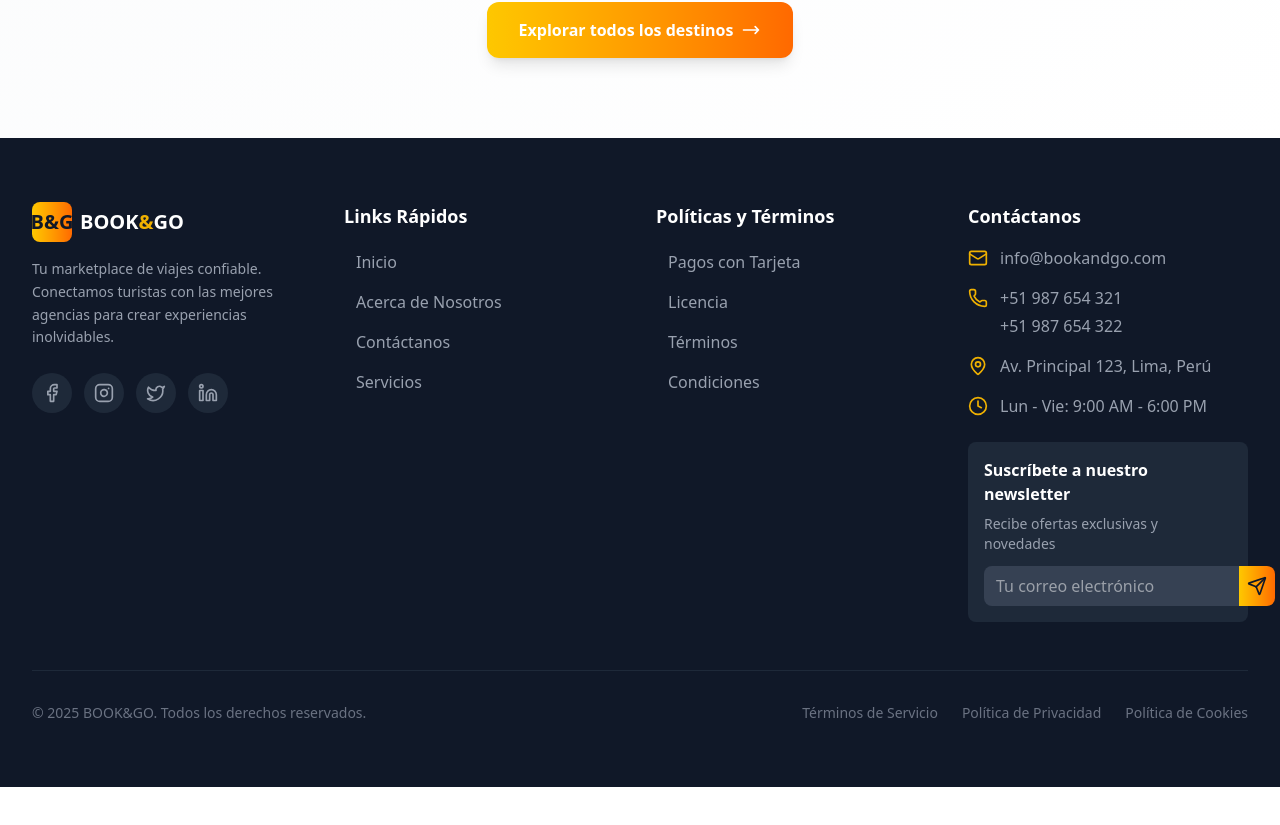
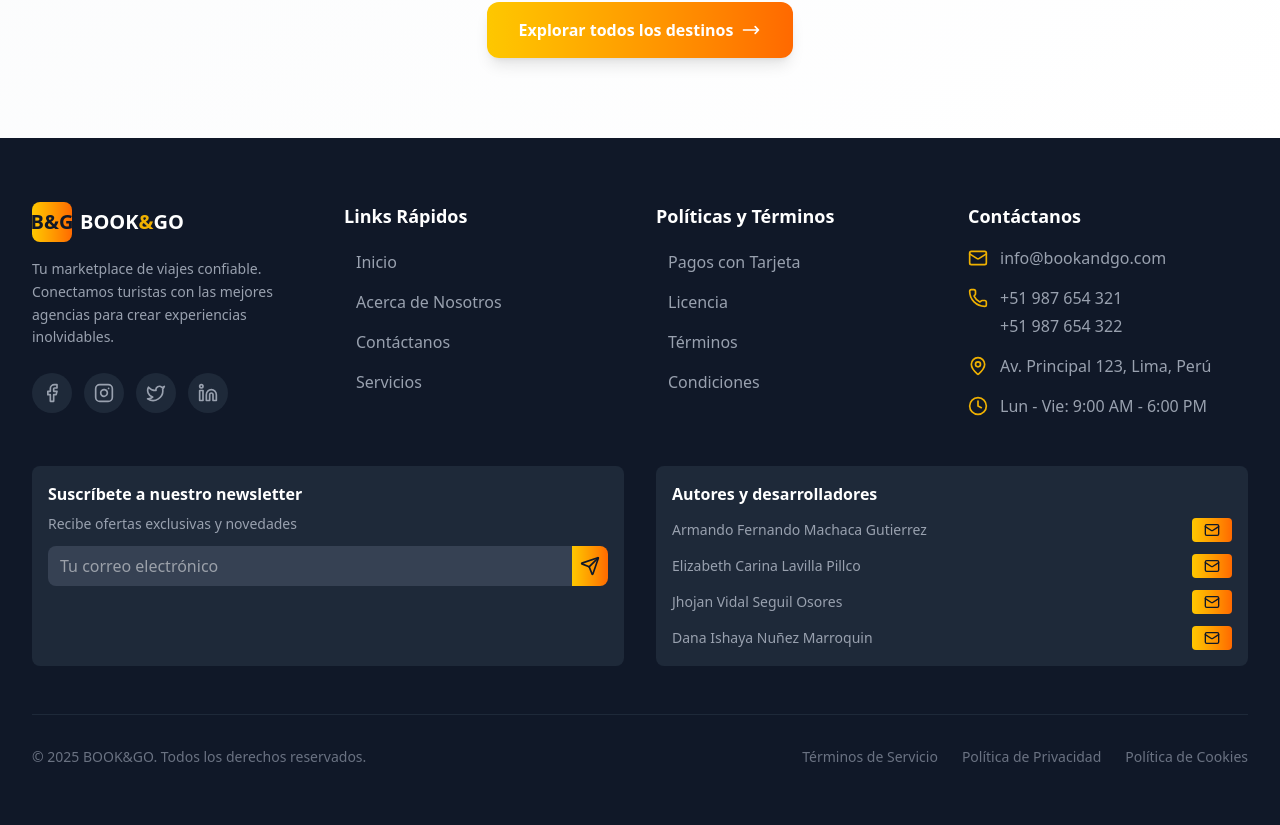
Before and after one commit to ElizabethCarinaLavillaPillco/bookandgo, a React (Vite) app in the folder bookandgo-frontend/: page / in a window 1280 px wide. Shown: the part 5608-6433 px from the top of the page. Before the commit the page ends 6395 px from the top, so only its background shows below. Built offline with nearby package versions, Linux system fonts and the light colour scheme; no server answers.

Commit message:
footer con contactos

```diff
--- a/bookandgo-frontend/src/shared/components/Layout/Footer.jsx
+++ b/bookandgo-frontend/src/shared/components/Layout/Footer.jsx
@@ -17,6 +17,7 @@ const Footer = () => {
   return (
     <footer className="bg-gray-900 text-gray-300">
       <div className="container-custom py-16">
+        {/* Primera fila con 4 columnas */}
         <div className="grid grid-cols-1 md:grid-cols-2 lg:grid-cols-4 gap-8 mb-12">
           {/* Columna 1: Marca */}
           <div>
@@ -153,10 +154,10 @@ const Footer = () => {
             </ul>
           </div>
 
-          {/* Columna 4: Contáctanos y Newsletter */}
+          {/* Columna 4: Contáctanos */}
           <div>
             <h3 className="text-white font-bold text-lg mb-4">Contáctanos</h3>
-            <ul className="space-y-4 mb-6">
+            <ul className="space-y-4">
               <li className="flex items-start gap-3">
                 <Mail className="w-5 h-5 text-yellow-500 flex-shrink-0 mt-0.5" />
                 <div>
@@ -198,7 +199,11 @@ const Footer = () => {
                 </span>
               </li>
             </ul>
+          </div>
+        </div>
 
+        {/* Segunda fila con 2 columnas: Newsletter y Autores */}
+        <div className="grid grid-cols-1 md:grid-cols-2 gap-8 mb-12">
           {/* Newsletter */}
           <div className="bg-gray-800 rounded-lg p-4">
             <h4 className="text-white font-semibold mb-2">Suscríbete a nuestro newsletter</h4>
@@ -217,6 +222,48 @@ const Footer = () => {
               </button>
             </form>
           </div>
+
+          {/* Autores y Desarrolladores */}
+          <div className="bg-gray-800 rounded-lg p-4">
+            <h4 className="text-white font-semibold mb-3">Autores y desarrolladores</h4>
+            <ul className="space-y-3">
+              <li className="flex items-center justify-between">
+                <span className="text-gray-400 text-sm">Armando Fernando Machaca Gutierrez</span>
+                <a
+                  href="mailto:armando.machaca@example.com"
+                  className="bg-gradient-to-r from-yellow-400 to-orange-500 hover:from-yellow-500 hover:to-orange-600 text-gray-900 px-3 py-1 rounded transition-all flex items-center gap-1"
+                >
+                  <Mail className="w-4 h-4" />
+                </a>
+              </li>
+              <li className="flex items-center justify-between">
+                <span className="text-gray-400 text-sm">Elizabeth Carina Lavilla Pillco</span>
+                <a
+                  href="mailto:elizabethcarina21@gmail.com"
+                  className="bg-gradient-to-r from-yellow-400 to-orange-500 hover:from-yellow-500 hover:to-orange-600 text-gray-900 px-3 py-1 rounded transition-all flex items-center gap-1"
+                >
+                  <Mail className="w-4 h-4" />
+                </a>
+              </li>
+              <li className="flex items-center justify-between">
+                <span className="text-gray-400 text-sm">Jhojan Vidal Seguil Osores</span>
+                <a
+                  href="mailto:jhojan.vidal@example.com"
+                  className="bg-gradient-to-r from-yellow-400 to-orange-500 hover:from-yellow-500 hover:to-orange-600 text-gray-900 px-3 py-1 rounded transition-all flex items-center gap-1"
+                >
+                  <Mail className="w-4 h-4" />
+                </a>
+              </li>
+              <li className="flex items-center justify-between">
+                <span className="text-gray-400 text-sm">Dana Ishaya Nuñez Marroquin</span>
+                <a
+                  href="mailto:dana.nunez@example.com"
+                  className="bg-gradient-to-r from-yellow-400 to-orange-500 hover:from-yellow-500 hover:to-orange-600 text-gray-900 px-3 py-1 rounded transition-all flex items-center gap-1"
+                >
+                  <Mail className="w-4 h-4" />
+                </a>
+              </li>
+            </ul>
           </div>
         </div>
 
```
Lines whose indentation alone changed are shown as unchanged.
